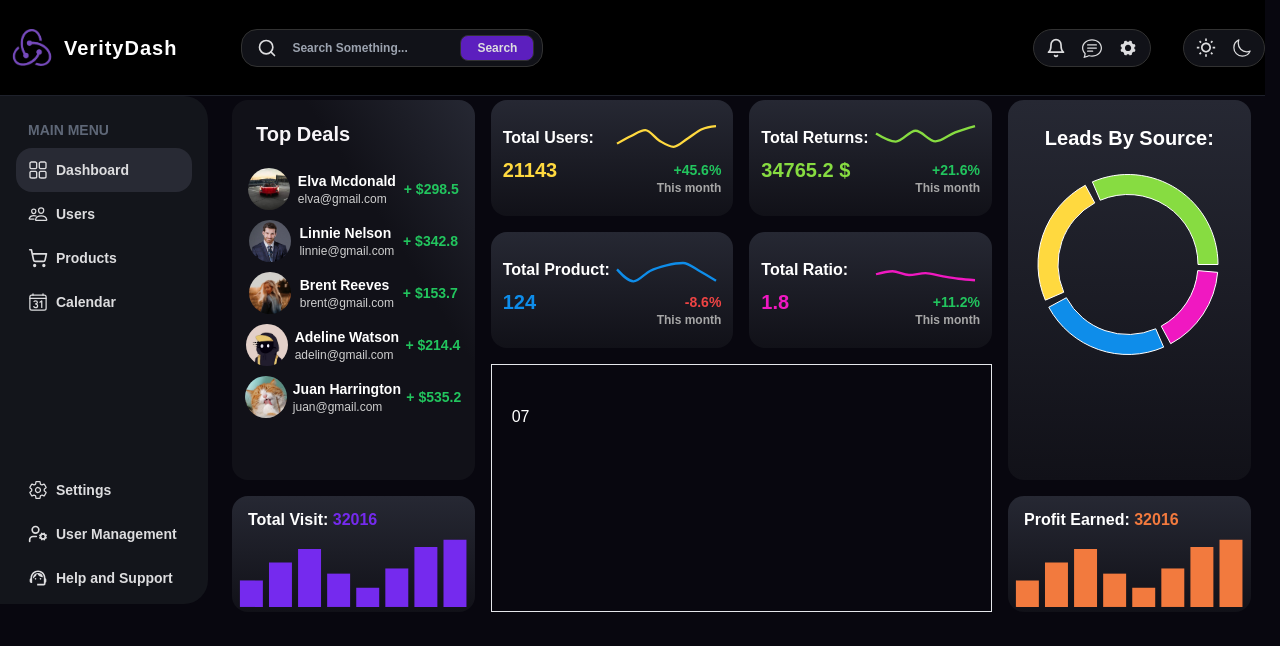
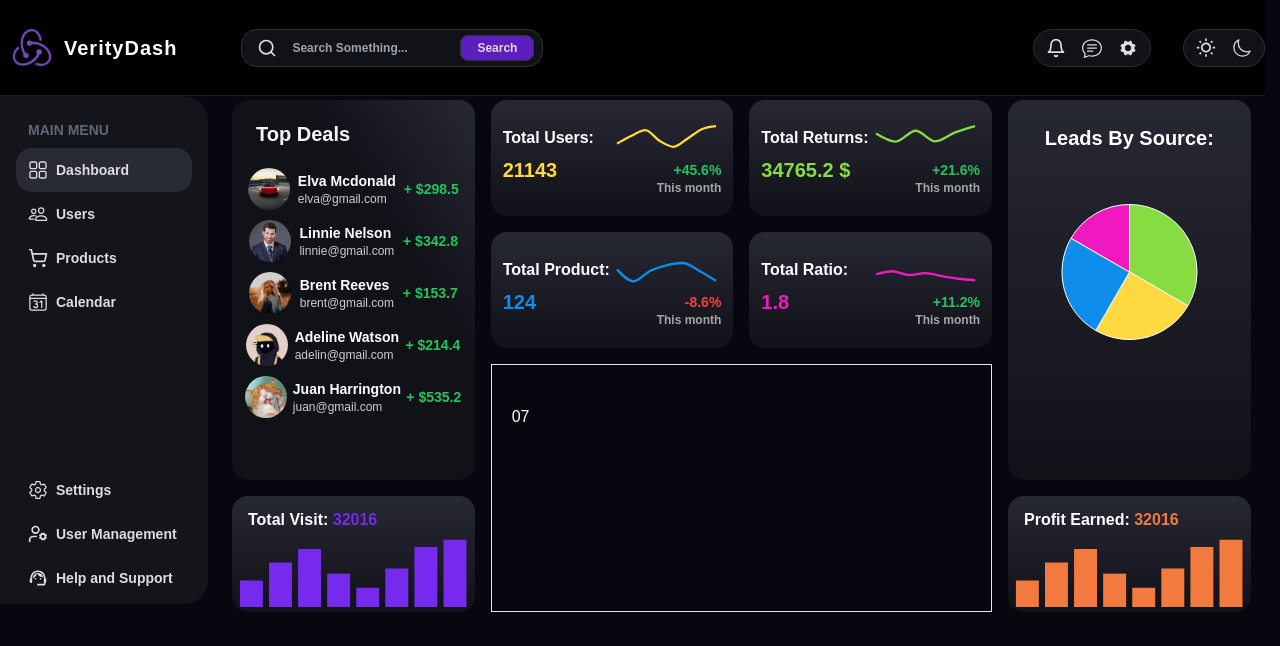
Before and after one commit to SabarishSriram/VerityDash, a React (Vite) app: page / in a window 1280 px wide. Shown: the top 646 px of the page. Built offline with nearby package versions, Linux system fonts and the light colour scheme; a web font is replaced by a local one.

Commit message:
Piechartbox changes

```diff
--- a/package.json
+++ b/package.json
@@ -13,7 +13,7 @@
     "@emotion/react": "^11.11.4",
     "@emotion/styled": "^11.11.5",
     "@mui/material": "^5.16.0",
-    "@mui/x-charts": "^7.9.0",
+    "@mui/x-charts": "^7.10.0",
     "react": "^18.3.1",
     "react-dom": "^18.3.1",
     "react-icons": "^5.2.1",
--- a/src/components/Piechartbox.jsx
+++ b/src/components/Piechartbox.jsx
@@ -1,5 +1,6 @@
 import React from 'react'
-import { Cell, Pie, PieChart, Tooltip } from 'recharts'
+import { PieChart } from '@mui/x-charts/PieChart';
+import { Box } from '@mui/material';
 
 function Piechartbox() {
     const data = [
@@ -8,26 +9,26 @@ function Piechartbox() {
         { name: 'Group C', value: 300 , color:"#0E8DEA" },
         { name: 'Group D', value: 200, color:"#f018c1" },
       ];
-    const datacolor=data.color;
 
   return (
-    <div className='w-full h-full justify-center items-center'>
-        <h1 className='font-extrabold text-xl text-center mt-6 hover:underline'>Leads By Source:</h1>
-        <PieChart width={240} height={225}>
-          <Tooltip contentStyle={{borderRadius:"10px", background:"white", border:"none"}}/>
-        <Pie
-          data={data}
-          innerRadius={70}
-          outerRadius={90}
-          fill="#000000"
-          paddingAngle={5}
-          dataKey="value"
-        >
-          {data.map((item) => (
-            <Cell key={item.name} fill={item.color} />
-          ))}
-        </Pie>
-      </PieChart>
+    <div className='w-full flex flex-col items-center'>
+      <div>
+        <p className='font-extrabold w-full text-xl mt-6 hover:underline'>Leads By Source:</p>
+      </div>
+      <div className='w-36 mt-5'>
+        <PieChart
+            series={[
+              {
+              data,
+              highlightScope: { faded: 'global', highlighted: 'item' },
+              faded: { innerRadius: 20, additionalRadius: -20, color: 'gray' },
+              },
+
+            ]}
+              width={240}
+              height={200}
+            />
+      </div>
     </div>
   )
 }
--- a/src/pages/home/Home.jsx
+++ b/src/pages/home/Home.jsx
@@ -76,7 +76,7 @@ const ratio = [
           datakey="Returns"/>
 
       </div>
-      <div className=' row-span-3 bg-gradient-to-t from-[#111118] rounded-2xl to-[#262833] '>
+      <div className='row-span-3 bg-gradient-to-t flex from-[#111118] rounded-2xl to-[#262833] '>
         <Piechartbox/>
       </div>
       <div className='bg-gradient-to-t from-[#111118] rounded-2xl to-[#262833]'>
```
Also changed, not shown: 2 other files (tests, documents, lock files or other folders).
